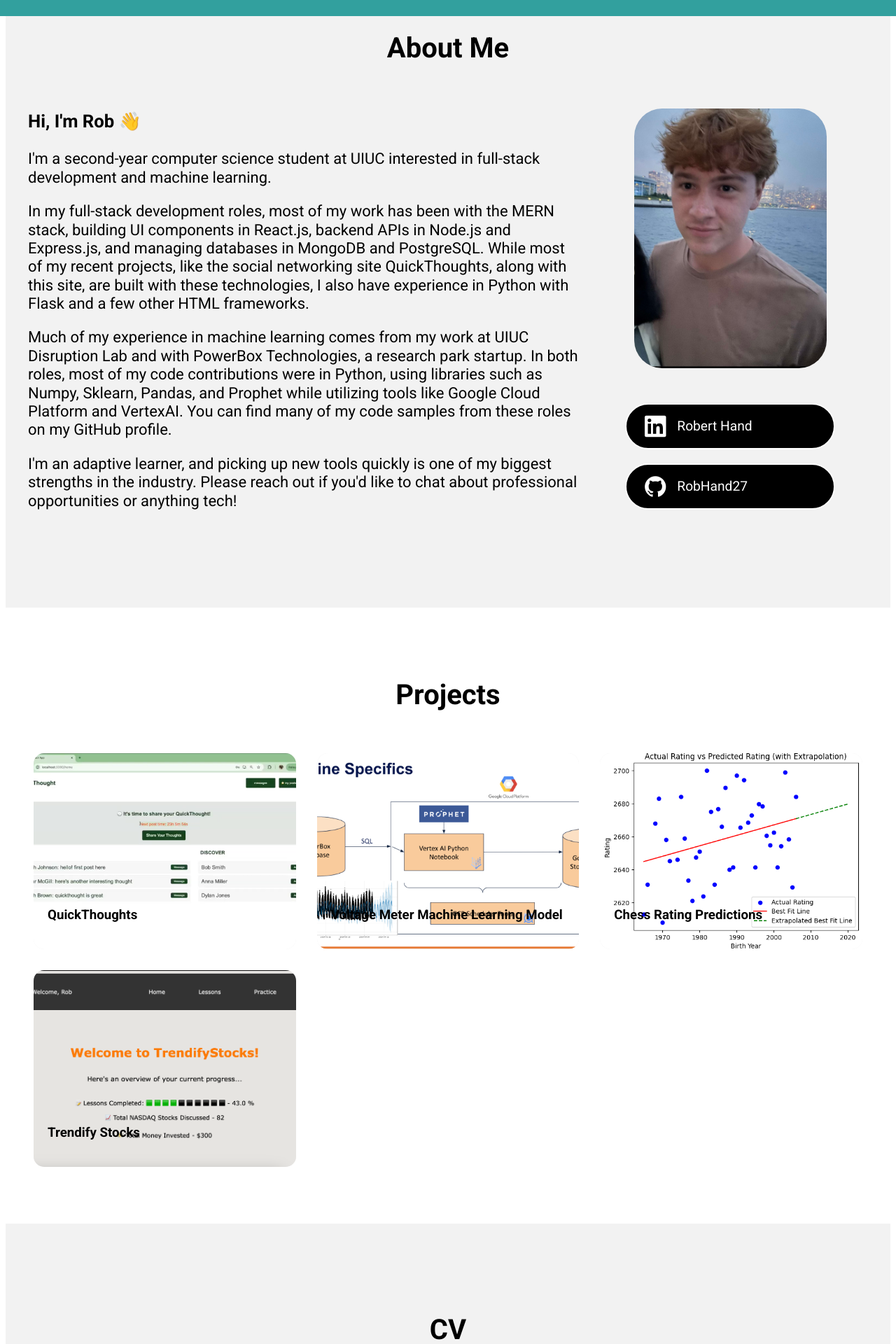
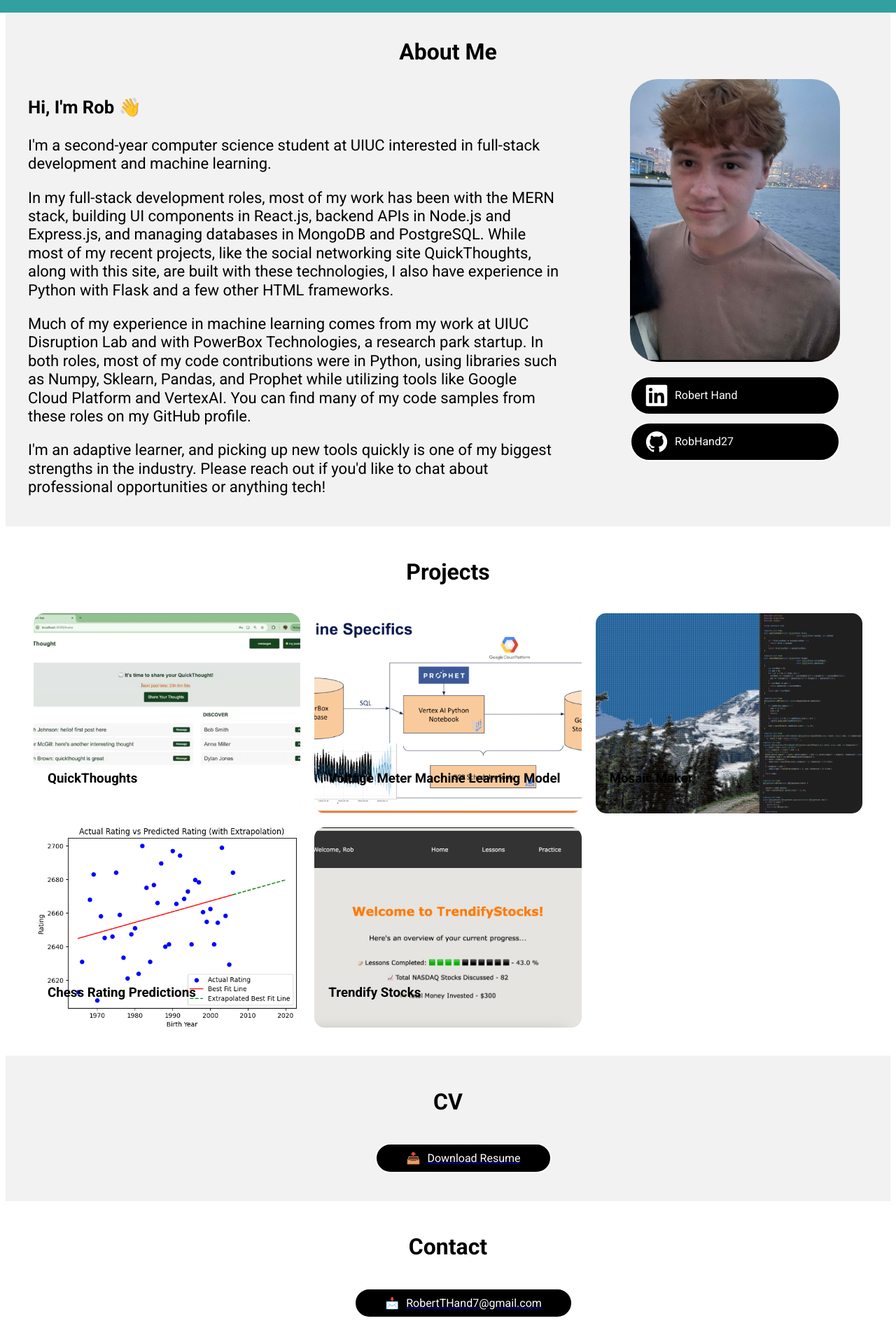
Before and after one commit to RobHand27/Portfolio-site, a React (Create React App) app: page / in a window 1280 px wide. Shown: the part 60-1980 px from the top of the page at 70% size. Built offline with nearby package versions, Linux system fonts and the light colour scheme.

Commit message:
added mobile support

```diff
--- a/src/components/Homepage.css
+++ b/src/components/Homepage.css
@@ -7,7 +7,7 @@ position: fixed;
     top: 0;
     left: 0;
     right: 0;
-background-color: #32a09e; /* may need a color change */
+    background-color: #32a09e;
     padding: 15px 0;
     z-index: 1000;
 }
@@ -15,12 +15,13 @@ z-index: 1000;
 nav {
     display: flex;
     justify-content: center;
+    flex-wrap: wrap;
 }
 
 button {
-margin: 0 10px;
-padding: 15px 40px;
-font-size: 20px;
+    margin: 5px 30px;
+    padding: 10px 20px;
+    font-size: 16px;
     background-color: #32a09e;
     color: white;
     border: none;
@@ -33,15 +34,11 @@ background-color: #3abab8;
 }
 
 main {
-padding-top: 60px; /* To account for the fixed header */
+    padding-top: 60px;
 }
 
 section {
-height: 100vh;
-display: flex;
-flex-direction: column;
-justify-content: center;
-align-items: center;
+    padding: 20px;
     box-sizing: border-box;
 }
 
@@ -50,29 +47,32 @@ background-color: #f2f2f2;
 }
 
 h2 {
-font-size: 2.5em;
+    font-size: 2em;
     margin-bottom: 20px;
+    text-align: center;
 }
-/* about section */
+
 .about-section {
     display: flex;
     flex-direction: column;
     align-items: center;
-min-height: 10vh;
-padding: 430px 5px;
+    padding: 20px;
 }
 
-.about-title {
-width: 100%;
-text-align: center;
-margin-top: -80px;
-margin-bottom: 40px;
+.about-section {
+    display: flex;
+    flex-direction: column;
+    align-items: center;
+    padding: 20px;
 }
 
 .about-content {
     display: flex;
+    flex-direction: row;
     width: 100%;
     max-width: 1200px;
+    gap: 40px;
+    align-items: flex-start;
 }
 
 .about-text {
@@ -89,21 +89,30 @@ display: block;
 margin-bottom: 1em;
 }
 
+
 .about-image {
     flex: 1;
     display: flex;
     flex-direction: column;
-justify-content: center;
     align-items: center;
-gap: 30px;
+    gap: 20px;
 }
 
 .about-image img {
-max-width: 70%;
+    max-width: 300px;
     height: auto;
     border-radius: 40px;
 }
 
+.social-buttons-container {
+    display: flex;
+    flex-direction: column;
+    gap: 10px;
+    width: 100%;
+    max-width: 300px;
+}
+
+/* Media query for mobile devices */
 @media (max-width: 768px) {
     .about-content {
         flex-direction: column;
@@ -111,24 +120,26 @@ border-radius: 40px;
 
     .about-text, .about-image {
         width: 100%;
-    padding: 0;
+    }
+
+    .about-image img {
+        max-width: 100%;
     }
 }
-/* social buttons */
+
 .social-buttons-container {
     display: flex;
     flex-direction: column;
-gap: 20px;
+    gap: 10px;
     width: 100%;
-max-width: 300px;  /* Adjust width to match image better */
-margin-top: 20px;
+    max-width: 300px;
 }
 
 .social-button {
     display: flex;
     align-items: center;
-gap: 15px;
-padding: 15px 25px;
+    gap: 10px;
+    padding: 10px 20px;
     border-radius: 50px;
     background: #000;
     border: 2px solid #fff;
@@ -144,7 +155,7 @@ font-size: 2rem; /* Adjust size to match image better */
 
 .social-button span {
     color: #fff;
-font-size: 1.2rem;
+    font-size: 1rem;
 }
 
 .linkedin:hover {
@@ -154,30 +165,36 @@ transform: scale(1.02);
 }
 
 .github:hover {
-background-color: #333;
-border-color: #333;
+    background-color: #0077b5;
+    border-color: #0077b5;
     transform: scale(1.02);
 }
-/* Projects Section */
+
 .projects-section {
-padding: 60px 20px;
-min-height: 110vh;
-}
-
-.projects-title {
-width: 100%;
-text-align: center;
-margin-top: 40px; /* not the best implementation */
-margin-bottom: 40px;
+    padding: 20px;
 }
 
 .projects-grid {
     display: grid;
-grid-template-columns: repeat(3, 1fr);
-gap: 30px;
+    grid-template-columns: repeat(3, 1fr); /* 3 columns per row */
+    gap: 20px;
     max-width: 1200px;
     margin: 0 auto;
     padding: 20px;
+}
+
+/* Media query for tablets */
+@media (max-width: 1024px) {
+    .projects-grid {
+        grid-template-columns: repeat(2, 1fr); /* 2 columns per row for tablets */
+    }
+}
+
+/* Media query for mobile devices */
+@media (max-width: 768px) {
+    .projects-grid {
+        grid-template-columns: 1fr; /* 1 column per row for mobile */
+    }
 }
 
 .project-card {
@@ -205,7 +222,7 @@ object-fit: cover;
     position: absolute;
     bottom: 20px;
     left: 20px;
-color: #000;  /* cant seem to find the right color */
+    color: #000;
     z-index: 1;
 }
 
@@ -230,15 +247,12 @@ box-sizing: border-box;
 .project-icons {
     display: flex;
     flex-direction: row;
-gap: 15px;
-justify-content: flex-start; /* doesnt properly align */
-align-items: flex-start;;
+    gap: 10px;
     margin-top: 10px;
-padding-left: 0px
 }
 
 .project-icons i {
-font-size: 3rem;
+    font-size: 2rem;
     color: #000;
 }
 
@@ -250,27 +264,13 @@ transform: scale(1.05);
     opacity: 1;
 }
 
-@media (max-width: 768px) {
-.projects-grid {
-    grid-template-columns: 1fr;
-}
-}
-/* CV section, needs more visual aids */
-.cv-section {
-height: auto;
-min-height: 50vh;
-padding: 40px 20px;
+.cv-section, .contact-section {
+    padding: 20px;
+    text-align: center;
 }
 
-.cv-title {
-width: 100%;
-text-align: center;
-margin-top: 40px;
-margin-bottom: 40px;
-}
-
-.cv-content {
-display: center;
+.cv-content, .contact-content {
+    display: flex;
     justify-content: center;
     align-items: center;
     width: 100%;
@@ -278,75 +278,48 @@ max-width: 600px;
     margin: 0 auto;
 }
 
-.cv-content a {
-text-decoration: none;
-color: inherit;
-}
-
-.download-emoji {
-font-size: 1.5rem;
-margin-right: 10px;
-}
-
-.cv-button {
+.cv-button, .contact-button {
     width: 100%;
     background: #000;
     margin: 20px 0;
     display: flex;
     align-items: center;
     justify-content: center;
+    padding: 10px 20px;
+    border-radius: 50px;
+    color: #fff;
+    text-decoration: none;
 }
 
-.cv-button:hover {
+.cv-button:hover, .contact-button:hover {
     background-color: #32a09e;
     border-color: #32a09e;
     transform: scale(1.02);
 }
 
-/* contact section section */
-.contact-section {
-height: auto;
-min-height: 50vh;
-padding: 40px 20px;
+@media (max-width: 768px) {
+    .about-content {
+        flex-direction: column;
     }
 
-.contact-title {
+    .about-text, .about-image {
         width: 100%;
-text-align: center;
-margin-top: 40px;
-margin-bottom: 40px;
+        padding: 0;
     }
 
-.contact-content {
-display: center;
-justify-content: center;
-align-items: center;
-width: 100%;
-max-width: 600px;
-margin: 0 auto;
+    .projects-grid {
+        grid-template-columns: 1fr;
     }
 
-.contact-content a {
-text-decoration: none;
-color: inherit;
+    .project-card {
+        aspect-ratio: 3/2;
     }
 
-.mail-emoji {
-font-size: 1.5rem;
-margin-right: 10px;
+    .cv-section, .contact-section {
+        padding: 10px;
     }
 
-.contact-button {
-width: 100%;
-background: #000;
-margin: 20px 0;
-display: flex;
-align-items: center;
-justify-content: center;
+    .cv-button, .contact-button {
+        padding: 10px;
     }
-
-.contact-button:hover {
-background-color: #32a09e;
-border-color: #32a09e;
-transform: scale(1.02);
 }
--- a/src/components/Homepage.js
+++ b/src/components/Homepage.js
@@ -112,6 +112,21 @@ function Homepage() {
                         </div>
                         <div className="project-card">
                             <div className="project-content">
+                                <h3>Mosaic Maker</h3>
+                                <img src={`${process.env.PUBLIC_URL}/Mosaic.png`} alt="Mosaic Maker" />
+                                <a href="https://github.com/RobHand27/Mosaic-Maker" target="_blank" rel="noopener noreferrer">
+                                    <div className="project-hover">
+                                        <p>A C++ program used to build a mosaic from source images using a K-D tree search algorithm.</p>
+                                        <div className="project-icons">
+                                            <i class="devicon-cplusplus-plain"></i>
+                                            <i class="devicon-cmake-plain"></i>
+                                        </div>
+                                    </div>
+                                </a>
+                            </div>
+                        </div>
+                        <div className="project-card">
+                            <div className="project-content">
                                 <h3>Chess Rating Predictions</h3>
                                 <img src={`${process.env.PUBLIC_URL}/Chess.png`} alt="Chess ML Project" />
                                 <a href="https://github.com/RobHand27/Machine-Learning-Code-Samples/tree/main/Chess%20Regression%20Data" target="_blank" rel="noopener noreferrer">
```
Also changed, not shown: public/mosaic.png (added), 1 other file (tests, documents, lock files or other folders). Lines whose indentation alone changed are shown as unchanged.
